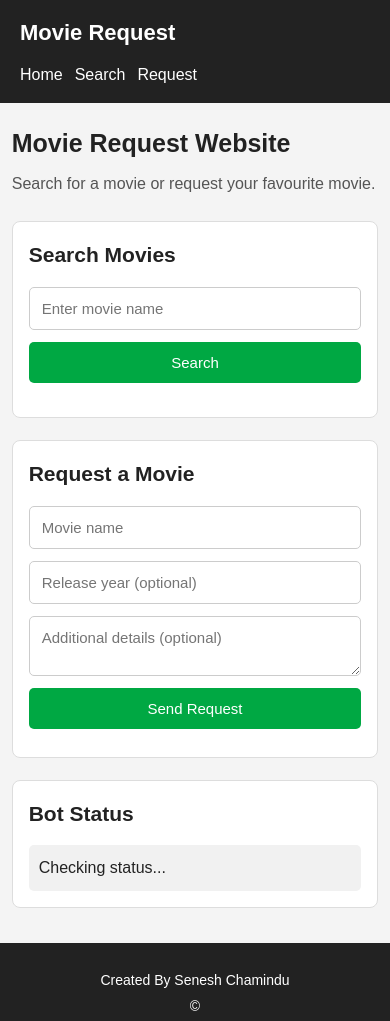
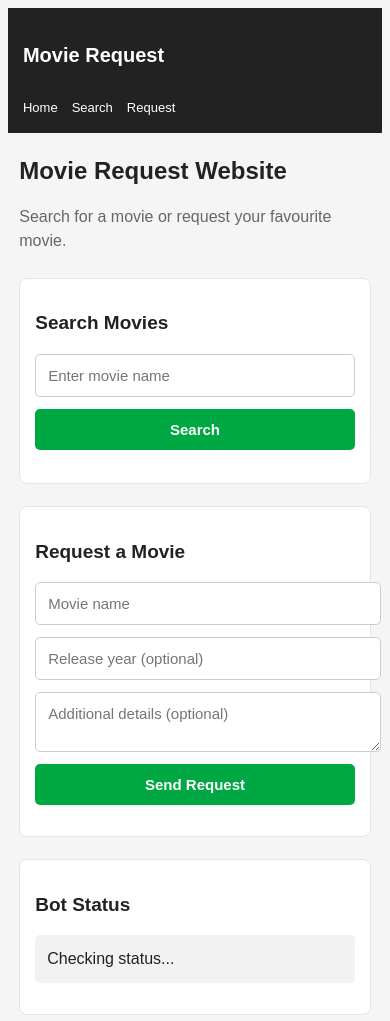
Before and after one commit to SeneshChamindu/movie-request-site-new, a website: page public/index.html in a window 390 px wide. Shown: the top 1021 px of the page. Drawn offline with Linux system fonts and the light colour scheme.

Commit message:
Refactor CSS styles for layout and design improvements
Updated various styles for consistency and improved layout.

````diff
--- a/public/styles.css
+++ b/public/styles.css
@@ -1,5 +1,4 @@
-
-/* Basic settings */
+```css
 * {
     margin: 0;
     padding: 0;
@@ -12,16 +11,16 @@ html {
 
 body {
     font-family: Arial, sans-serif;
-    background: #f4f4f4;
+    background: #f5f5f5;
     color: #222;
-    line-height: 1.6;
+    line-height: 1.5;
 }
 
 /* Header */
 header {
     background: #222;
     color: white;
-    padding: 15px 20px;
+    padding: 15px 5%;
     display: flex;
     justify-content: space-between;
     align-items: center;
@@ -35,32 +34,34 @@ header h2 {
 
 nav {
     display: flex;
-    gap: 15px;
+    gap: 18px;
     flex-wrap: wrap;
 }
 
 nav a {
     color: white;
     text-decoration: none;
+    font-size: 14px;
 }
 
 nav a:hover {
     color: #00c853;
 }
 
-/* Main content */
+/* Main */
 main {
     width: 92%;
-    max-width: 850px;
+    max-width: 900px;
     margin: 30px auto;
 }
 
 main > h1 {
+    font-size: 28px;
     margin-bottom: 8px;
 }
 
 main > p {
-    color: #555;
+    color: #666;
     margin-bottom: 25px;
 }
 
@@ -69,13 +70,13 @@ section {
     background: white;
     padding: 22px;
     margin-bottom: 22px;
+    border: 1px solid #e5e5e5;
     border-radius: 8px;
-    border: 1px solid #ddd;
 }
 
 section h2 {
-    margin-bottom: 15px;
     font-size: 21px;
+    margin-bottom: 16px;
 }
 
 /* Forms */
@@ -91,6 +92,8 @@ textarea {
     padding: 12px;
     font-size: 15px;
     font-family: inherit;
+    color: #222;
+    background: white;
     border: 1px solid #ccc;
     border-radius: 5px;
     outline: none;
@@ -107,10 +110,11 @@ textarea {
 
 /* Buttons */
 button {
-    padding: 12px 18px;
+    padding: 12px 16px;
     background: #00a843;
     color: white;
     font-size: 15px;
+    font-weight: bold;
     border: none;
     border-radius: 5px;
     cursor: pointer;
@@ -129,7 +133,7 @@ button:disabled {
 #searchMessage,
 #requestMessage {
     margin-top: 12px;
-    color: #555;
+    color: #666;
     overflow-wrap: anywhere;
 }
 
@@ -144,16 +148,17 @@ button:disabled {
 /* Movie results */
 #movieResults {
     display: grid;
-    grid-template-columns: repeat(auto-fit, minmax(150px, 1fr));
+    grid-template-columns: repeat(4, minmax(0, 1fr));
     gap: 15px;
     margin-top: 18px;
 }
 
 .movie-card {
+    min-width: 0;
     overflow: hidden;
+    background: white;
     border: 1px solid #ddd;
     border-radius: 7px;
-    background: #fff;
 }
 
 .movie-card img {
@@ -165,57 +170,81 @@ button:disabled {
 }
 
 .movie-card-content {
-    padding: 12px;
+    padding: 10px;
 }
 
 .movie-card h3 {
-    font-size: 16px;
-    margin-bottom: 5px;
+    font-size: 15px;
+    margin-bottom: 6px;
     overflow-wrap: anywhere;
 }
 
 .movie-card p {
-    font-size: 13px;
+    font-size: 12px;
     color: #666;
     margin-bottom: 8px;
+    overflow-wrap: anywhere;
 }
 
 .movie-card button {
     width: 100%;
-    padding: 9px;
-    font-size: 14px;
+    padding: 9px 5px;
+    font-size: 12px;
 }
 
-/* Status */
+/* Bot status */
 #botStatus {
-    padding: 10px;
-    background: #f1f1f1;
+    padding: 12px;
+    background: #f2f2f2;
     border-radius: 5px;
 }
 
 /* Footer */
 footer {
-    text-align: center;
-    padding: 22px;
     background: #222;
     color: white;
+    text-align: center;
+    padding: 22px 10px;
     margin-top: 35px;
 }
 
 footer p {
+    font-size: 13px;
     margin: 4px 0;
-    font-size: 14px;
 }
 
-/* Mobile devices */
-@media (max-width: 500px) {
+/* Tablet */
+@media (max-width: 700px) {
+    #movieResults {
+        grid-template-columns: repeat(3, minmax(0, 1fr));
+    }
+
+    header {
+        padding: 15px 4%;
+    }
+
+    nav {
+        gap: 12px;
+    }
+}
+
+/* Mobile */
+@media (max-width: 480px) {
     header {
         flex-direction: column;
         align-items: flex-start;
     }
 
+    header h2 {
+        font-size: 20px;
+    }
+
     nav {
-        gap: 12px;
+        gap: 14px;
+    }
+
+    nav a {
+        font-size: 13px;
     }
 
     main {
@@ -223,15 +252,21 @@ footer p {
         margin: 20px auto;
     }
 
-    section {
-        padding: 16px;
+    main > h1 {
+        font-size: 24px;
     }
 
-    main > h1 {
-        font-size: 25px;
+    section {
+        padding: 15px;
+    }
+
+    section h2 {
+        font-size: 19px;
     }
 
     #movieResults {
         grid-template-columns: repeat(2, minmax(0, 1fr));
+        gap: 10px;
     }
 }
+```
````
